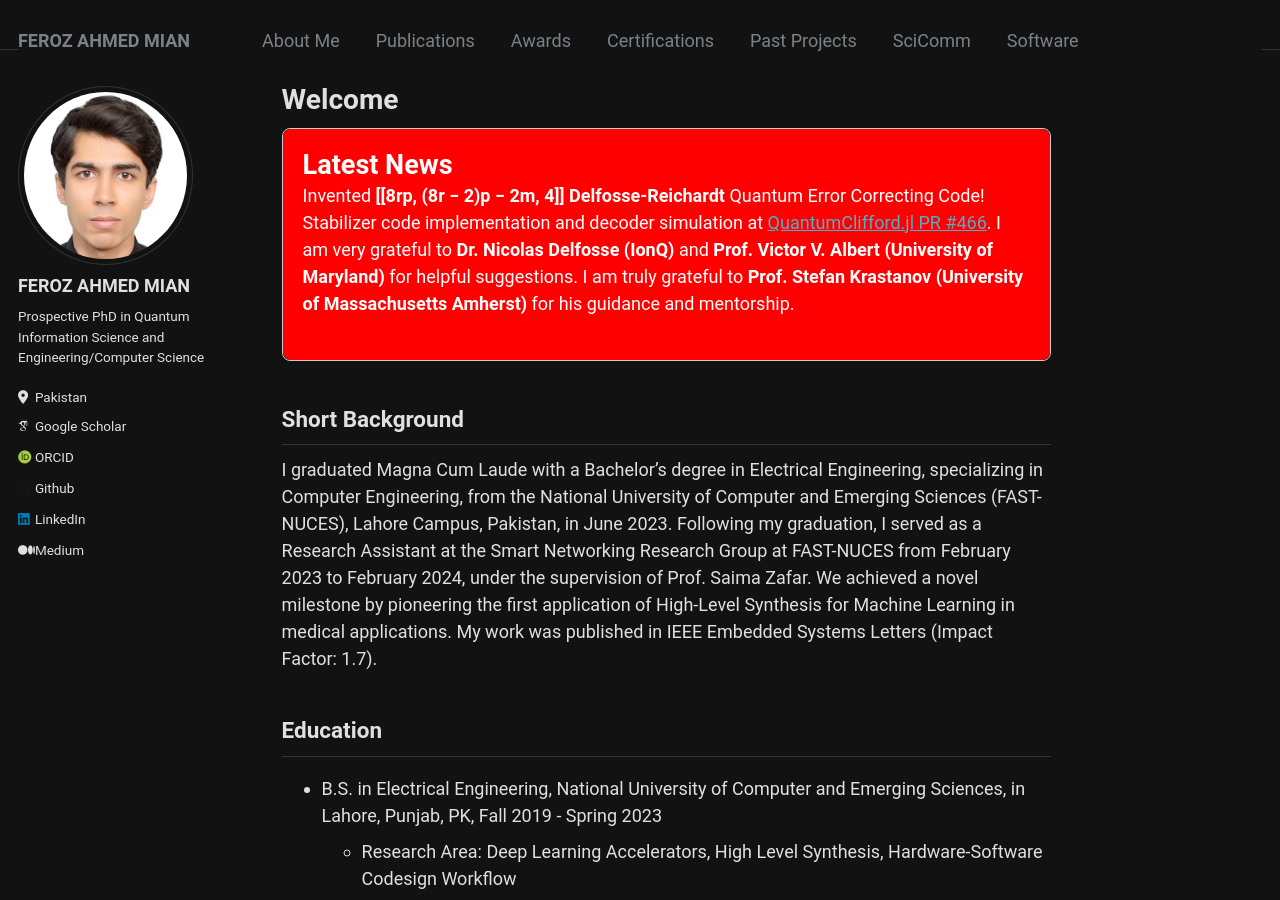
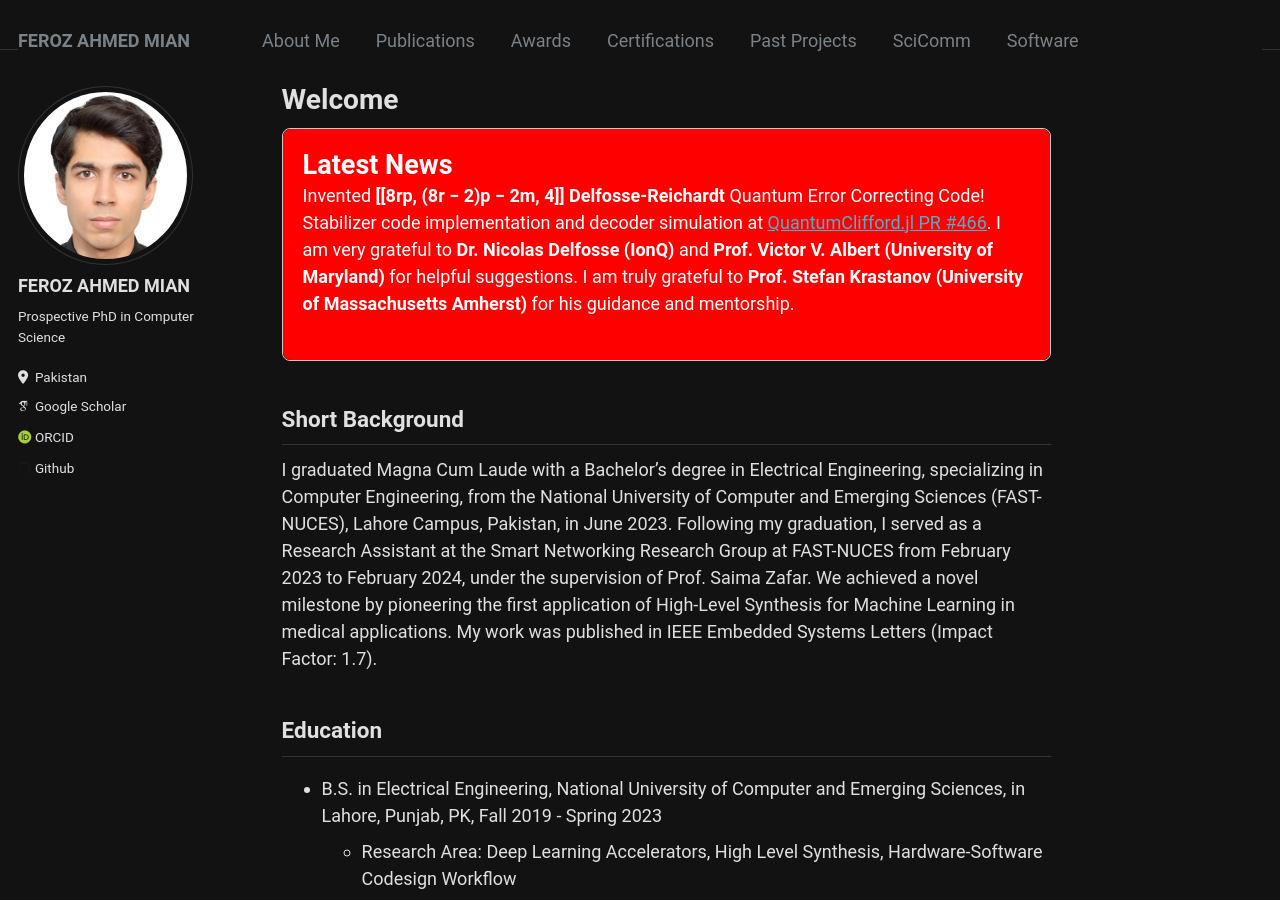
Before and after one commit to Fe-r-oz/Fe-r-oz.github.io, a Jekyll site: the page built from _pages/about.md, in a window 1280 px wide and 900 px high. Built offline with Jekyll 4.4.1, drawn with Linux system fonts in a browser that asks for light colours; some web fonts are replaced; part of the change alters nothing that is shown.

Commit message:
Update _config.yml

```diff
--- a/_config.yml
+++ b/_config.yml
@@ -24,7 +24,7 @@ author:
   avatar           : "FerozAhmad.png"
   name             : "FEROZ AHMED MIAN"
   pronouns         :
-  bio              : "Prospective PhD in Quantum Information Science and Engineering/Computer Science"
+  bio              : "Prospective PhD in Computer Science"
   location         : "Pakistan"
   employer         :
   uri              : # URL
@@ -56,9 +56,9 @@ author:
   keybase          : # Username
   instagram        : # Username
   lastfm           : # Username
-  linkedin         : "https://www.linkedin.com/in/feroz-ahmad-a4b00a22a/"
+  linkedin         :
   mastodon         : # URL
-  medium           : "https://medium.com/@pragmaticlyabstract"
+  medium           :
   pinterest        : # Username
   soundcloud       : # Username
   steam            : # Username
```
